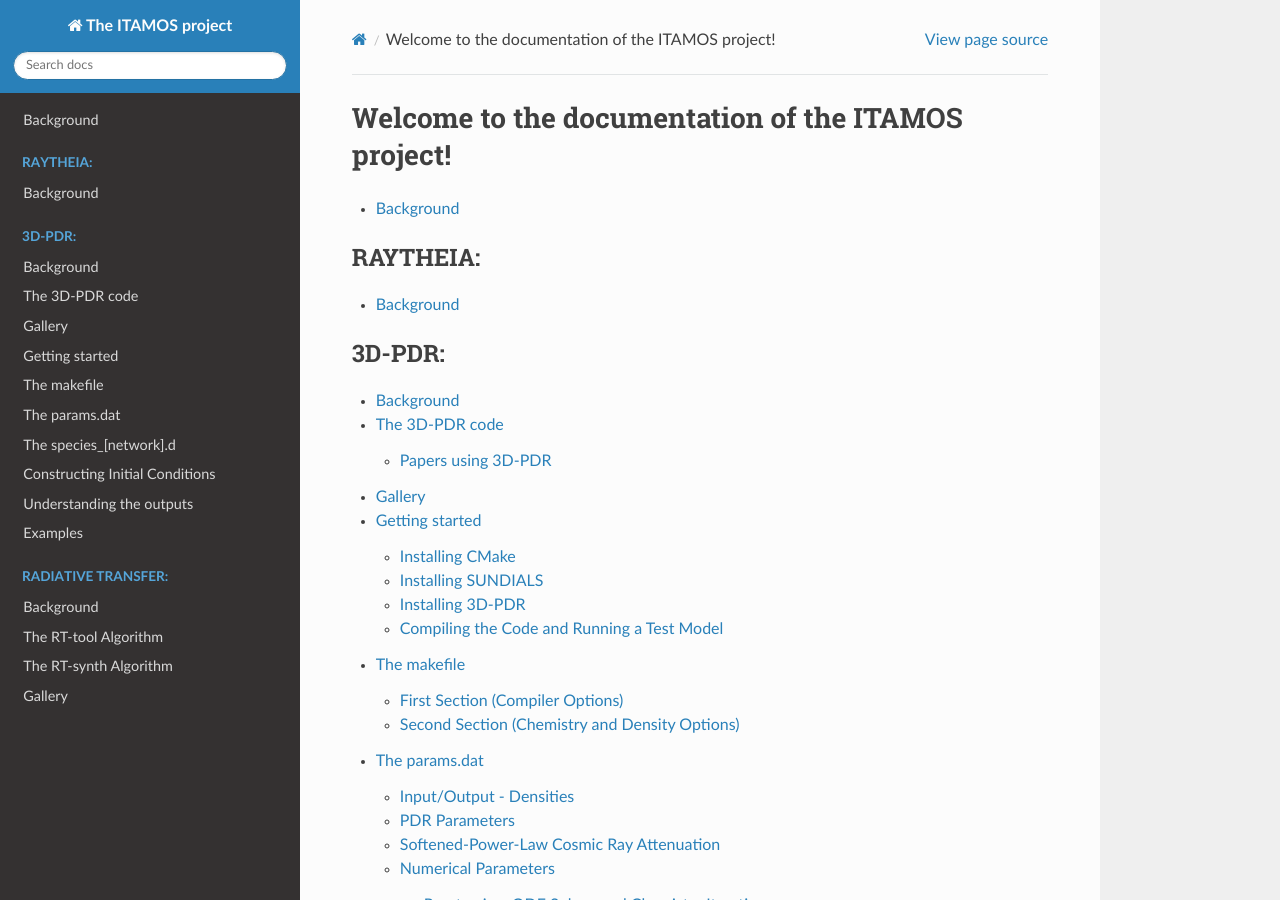
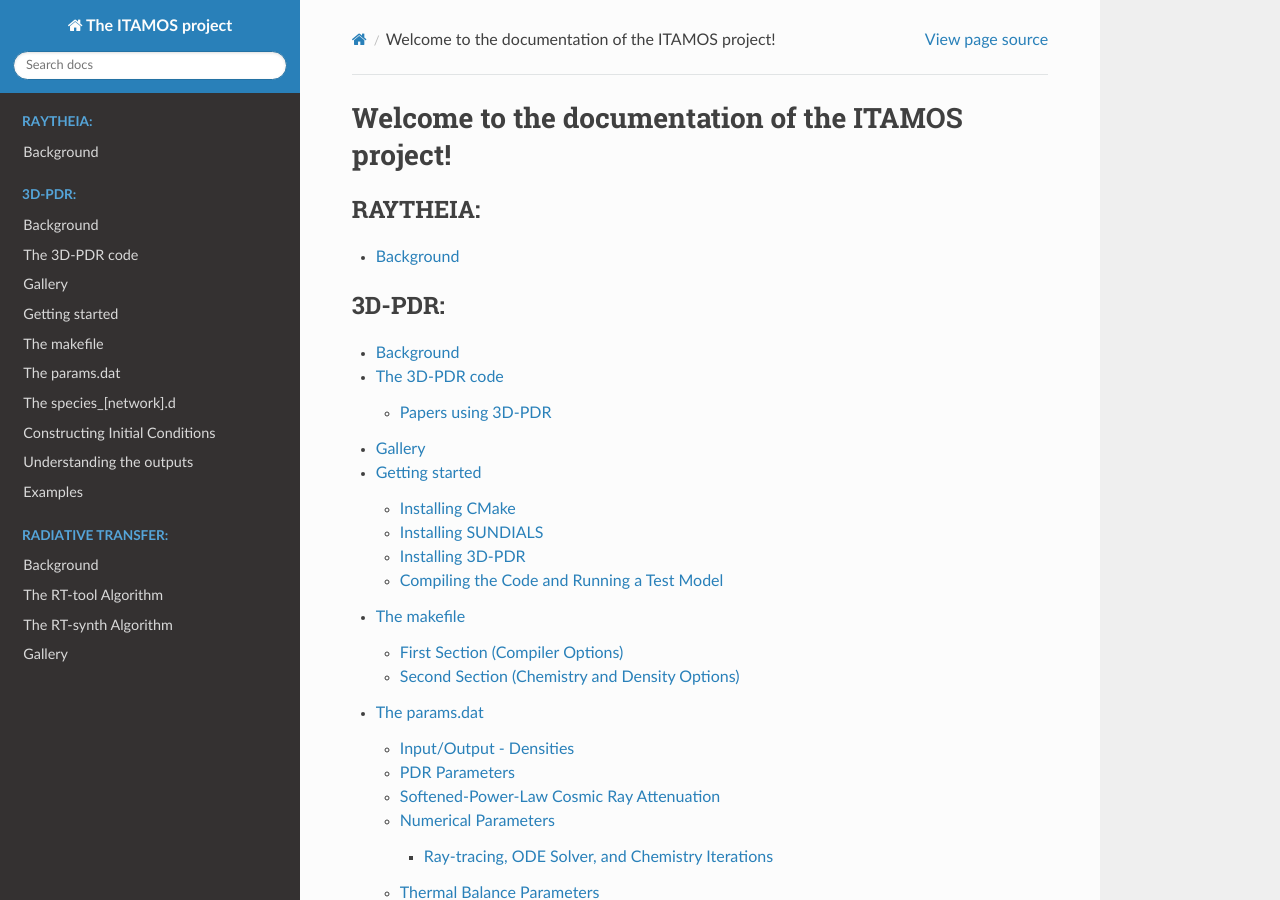
Before and after one commit to itamos-ism/3D-PDR-pblc, a Sphinx documentation site: the page built from docs/source/index.rst, in a window 1280 px wide and 900 px high. Built offline with Sphinx 7.4.7 and the Read the Docs theme 3.1.0, drawn with Linux system fonts in a browser that asks for light colours; part of the change alters nothing that is shown.

```diff
--- a/docs/source/index.rst
+++ b/docs/source/index.rst
@@ -5,11 +5,6 @@
 
 Welcome to the documentation of the ITAMOS project!
 ===================================================
-
-.. toctree::
-   :maxdepth: 3
-
-   introduction/pdrs
 
 .. toctree::
    :maxdepth: 3
```
